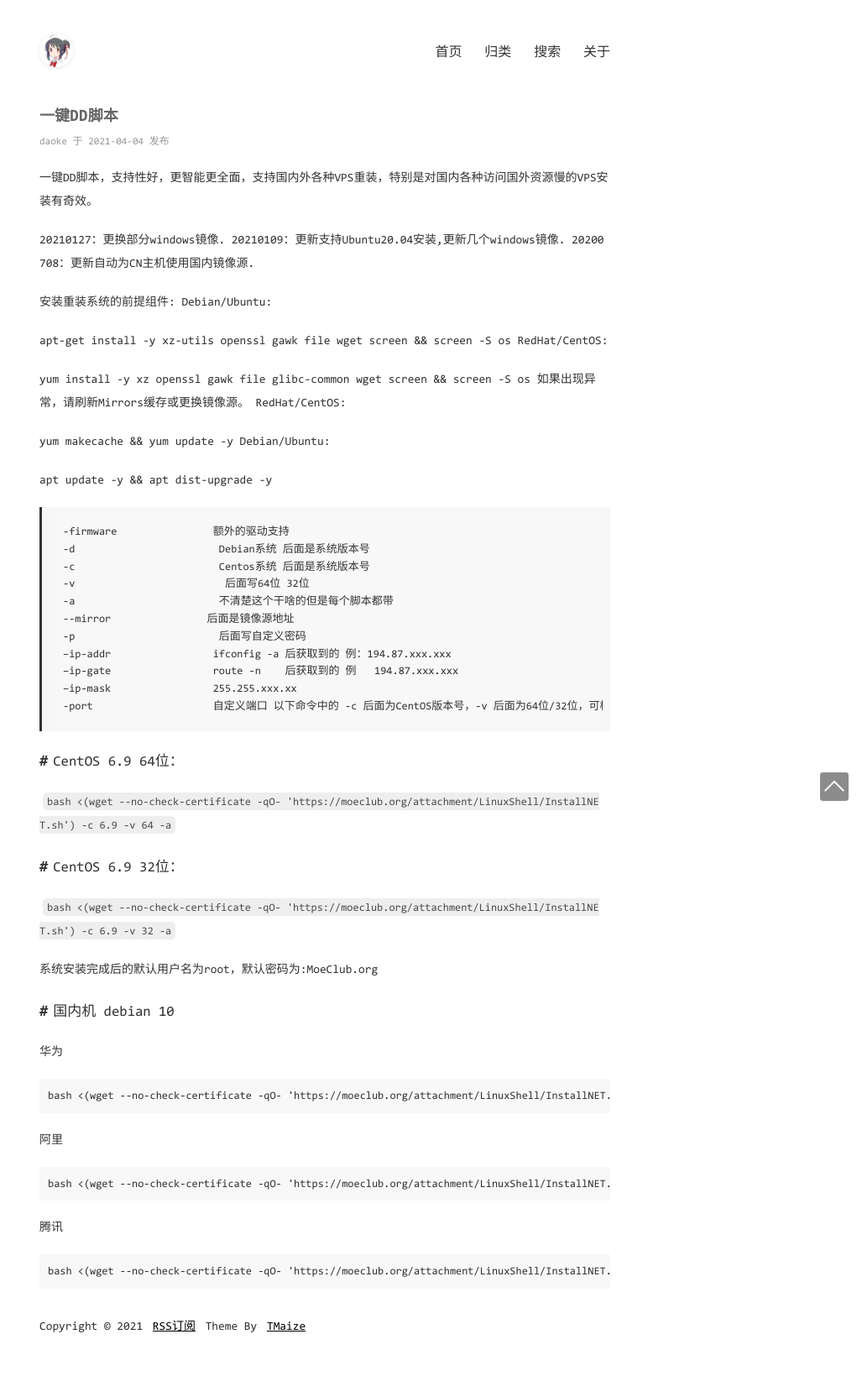
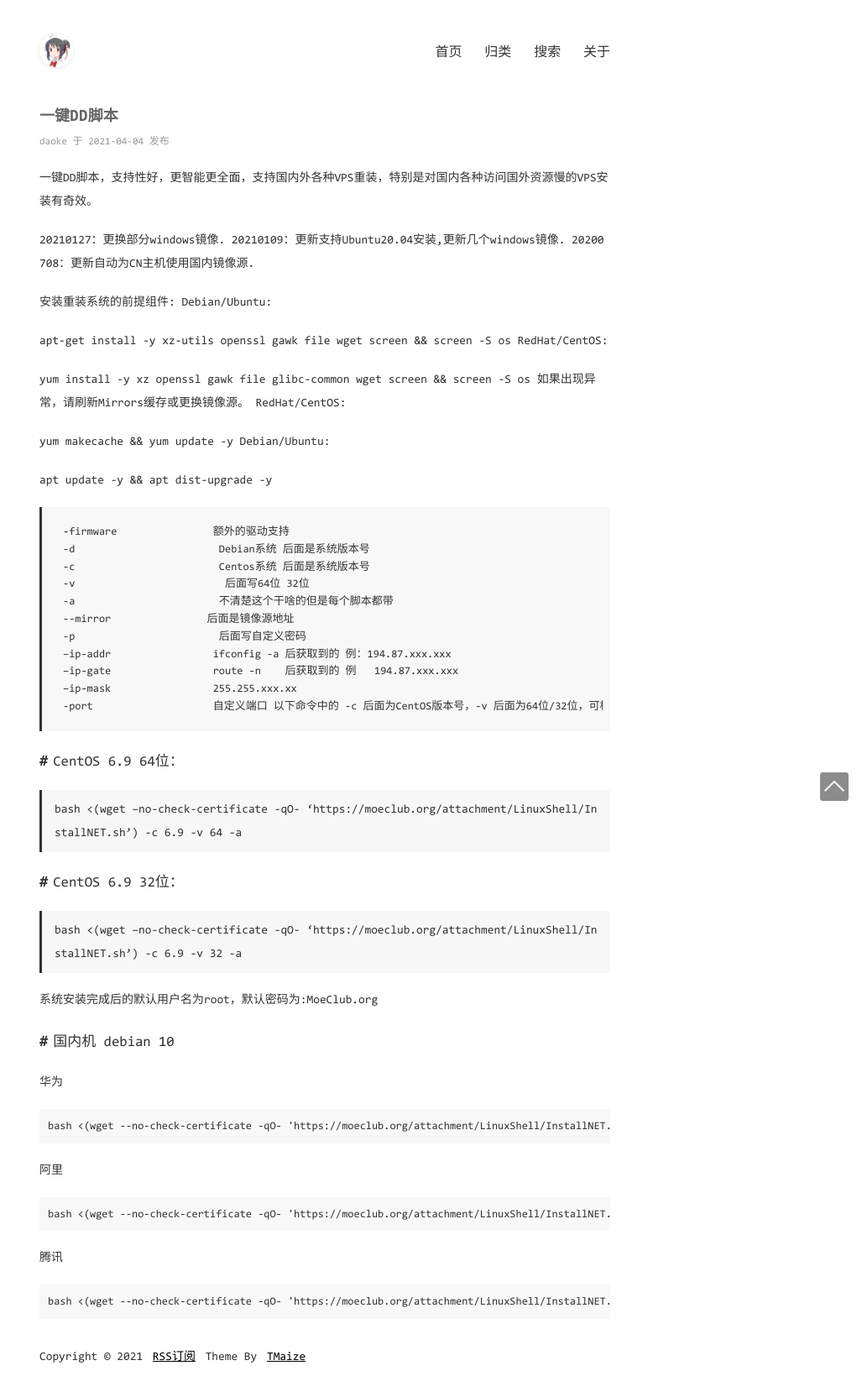
Before and after one commit to BugTan/daoke123.github.io, a Jekyll site: the page built from _posts/2021-04-04-一键DD脚本.md, in a window 1280 px wide. Shown: the whole page at 84% size, without its empty margins (253-1280 px from the left). Built offline with Jekyll 4.4.1, drawn with Linux system fonts in a browser that asks for light colours; before the commit the page ends 1603 px from its top, so only the background shows below that.

```diff
--- a/_posts/2021-04-04-一键DD脚本.md
+++ b/_posts/2021-04-04-一键DD脚本.md
@@ -38,10 +38,10 @@ apt update -y && apt dist-upgrade -y
 以下命令中的 -c 后面为CentOS版本号，-v 后面为64位/32位，可根据需求进行替换。
 
 # CentOS 6.9 64位：
-`bash <(wget --no-check-certificate -qO- 'https://moeclub.org/attachment/LinuxShell/InstallNET.sh') -c 6.9 -v 64 -a`
+> bash <(wget --no-check-certificate -qO- 'https://moeclub.org/attachment/LinuxShell/InstallNET.sh') -c 6.9 -v 64 -a
 
 # CentOS 6.9 32位：
-`bash <(wget --no-check-certificate -qO- 'https://moeclub.org/attachment/LinuxShell/InstallNET.sh') -c 6.9 -v 32 -a`
+> bash <(wget --no-check-certificate -qO- 'https://moeclub.org/attachment/LinuxShell/InstallNET.sh') -c 6.9 -v 32 -a
 
 系统安装完成后的默认用户名为root，默认密码为:MoeClub.org
 
```
